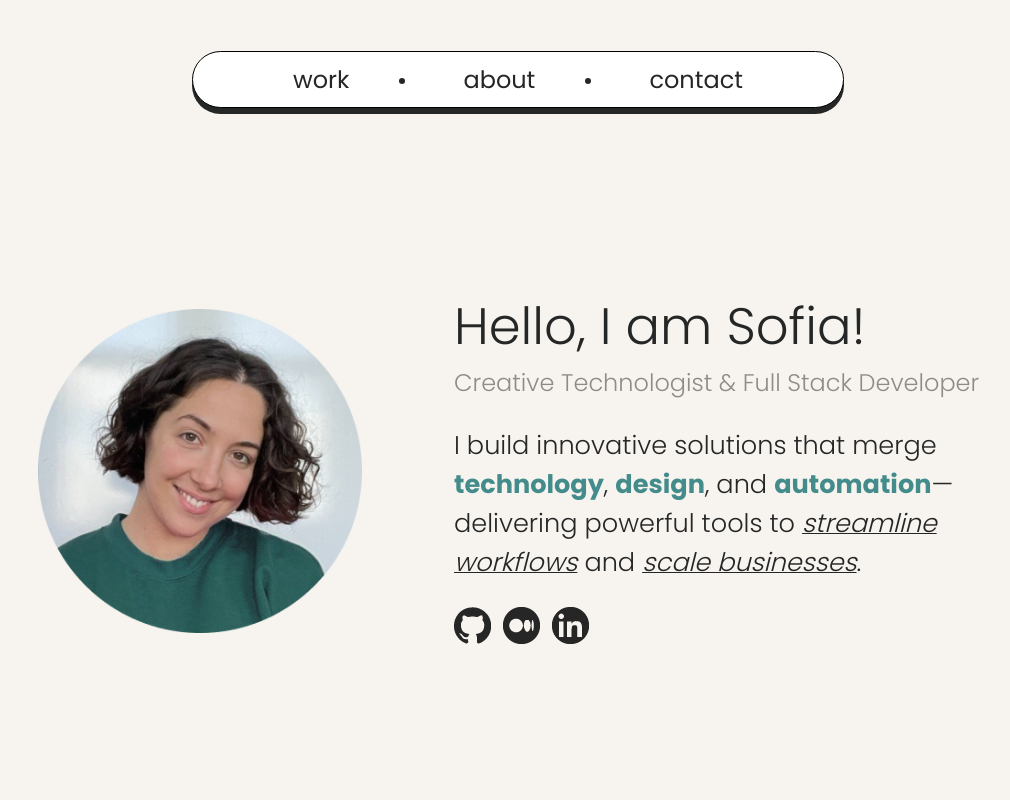
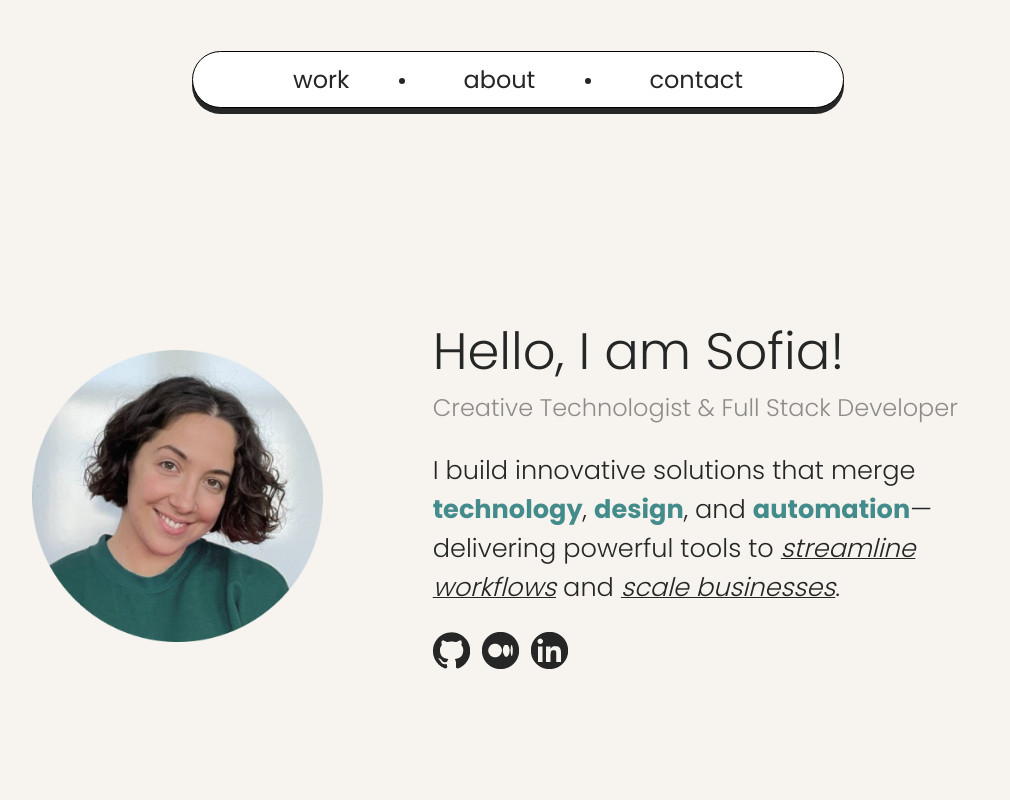
Before and after one commit to sofiakatzman/Portfolio, a React (Create React App) app: page / in a window 1280 px wide. Shown: the top 800 px of the page, without its empty margins (122-1132 px from the left). Built offline with nearby package versions, Linux system fonts and the light colour scheme.

Commit message:
adjust intro css

```diff
--- a/src/components/Organisms/intro.css
+++ b/src/components/Organisms/intro.css
@@ -1,7 +1,7 @@
 .intro-container{
     align-items: center;
     justify-content: center;
-    margin: 180px 160px;
+    margin: 16% 12% 20% 12%;
 }
 
 .ref-links{
@@ -10,7 +10,7 @@
 
 img.sk-headshot {
     max-width: 100%;
-    height: 324px;
-    width: 324px;
-    padding-right: 80px;
+    height: 30%;
+    width: 30%;
+    padding-right: 10%;
 }
```
